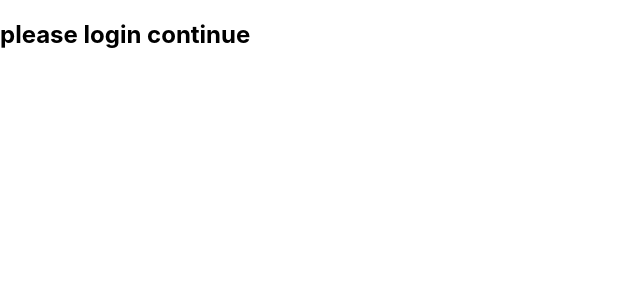
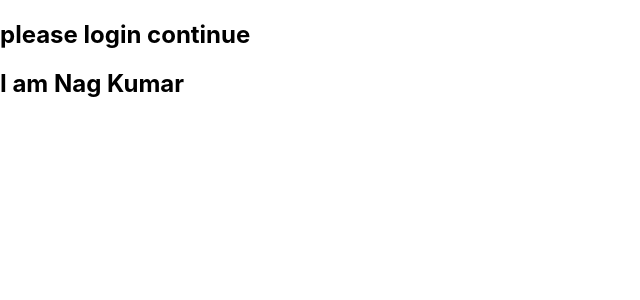
Before and after one commit to avisek123/React-TS, a React (Create React App) app: page / in a window 1280 px wide. Shown: the top 300 px of the page, without its empty margins (0-640 px from the left). Built offline with nearby package versions, Linux system fonts and the light colour scheme.

Commit message:
Objecttype props

```diff
--- a/src/App.tsx
+++ b/src/App.tsx
@@ -1,10 +1,15 @@
-import { Greet, Profile } from './components'
+import { Greet, Person, Profile } from './components'
 
 
 function App() {
+  const personName={
+    fName:'Nag',
+    lName:'Kumar'
+  }
   return (
     <div>
       <Greet name={'Avisek'} msgCount={20} isLoggedIn={false} />
+      <Person name={personName} />
 
       {/* <Profile name={'Avisek'} status={'Coder'}  age={12} />
       <Profile name={'Sarath'} status={'Coder'}  age={12} >
--- /dev/null
+++ b/src/components/Person.tsx
@@ -0,0 +1,17 @@
+import React from 'react'
+interface personProps {
+    name:{
+        fName:string,
+        lName:string
+    }
+}
+function Person({name}:personProps) {
+    return (
+        <div>
+            <h2>I am {name.fName} {name.lName}</h2>
+
+        </div>
+    )
+}
+
+export default Person
--- a/src/components/index.js
+++ b/src/components/index.js
@@ -1,2 +1,3 @@
 export { default as Profile } from "./Profile";
 export { default as Greet } from "./Greet";
+export { default as Person } from "./Person";
```
